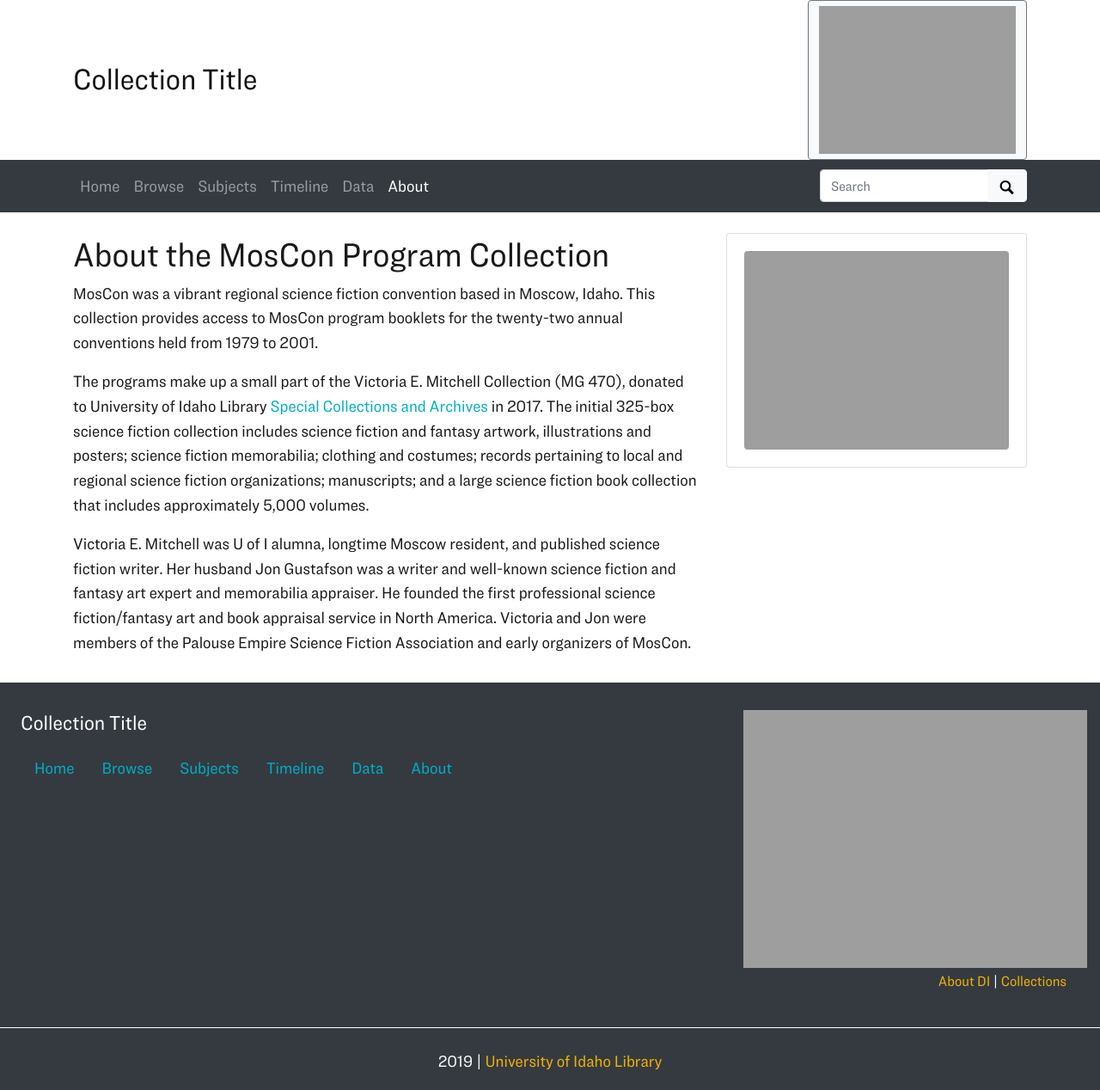
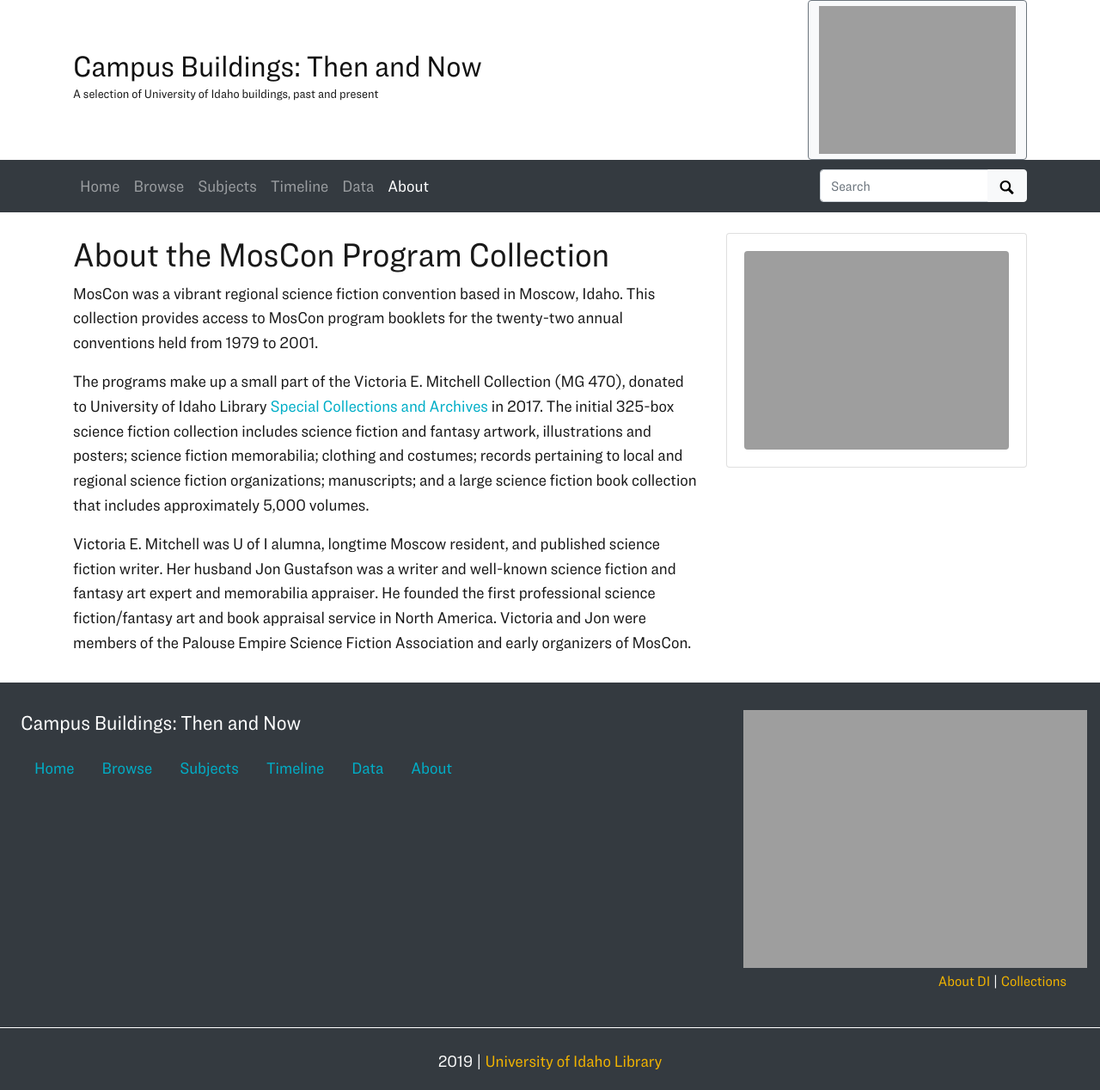
Before and after one commit to uidaholib/campus-photos, a Jekyll site: the page built from pages/about.html, in a window 1280 px wide. Shown: the whole page at 86% size. Built offline with Jekyll 4.4.1, drawn with Linux system fonts in a browser that asks for light colours; nearby versions of some CDN libraries; library files that are not in the unit come from our copies.

```diff
--- a/_config.yml
+++ b/_config.yml
@@ -20,7 +20,7 @@ metadata: campus
 # page gen settings https://github.com/avillafiorita/jekyll-datapage_gen
 page_gen:
   - data: 'campus'
-    template: 'sliders'
+    template: 'items'
     name: 'object-id'
     dir: 'items'
     extension: 'html'
--- a/_data/theme.yml
+++ b/_data/theme.yml
@@ -2,15 +2,15 @@
 
 # Site settings
 # header and head metadata
-title: Collection Title
-tagline: # SciFi Fan Convention on the Palouse
+title: "Campus Buildings: Then and Now"
+tagline: A selection of University of Idaho buildings, past and present # SciFi Fan Convention on the Palouse
 description: # "Two decades of Science Fiction fandom on the Palouse."
-keywords: "Idaho; SciFi; FanCon" # describing the whole collection -- add to the two provided
+keywords: "University of Idaho; campus; sororities; fraternities" # describing the whole collection -- add to the two provided
 author: # You! Add your github username
 objects: https://www.lib.uidaho.edu/digital/objects/campus
 
 # Home page
-home-banner-image-link:  # https://www.lib.uidaho.edu/digital/objects/campus/.jpg
+home-banner-image-link: https://www.lib.uidaho.edu/digital/objects/campus/old/PG1_131-02.jpg # https://www.lib.uidaho.edu/digital/objects/campus/.jpg
 # img tile for accessibility
 home-banner-image-title:
 home-title-y-padding: 4em # the margin from the top your title portion will appear
```
